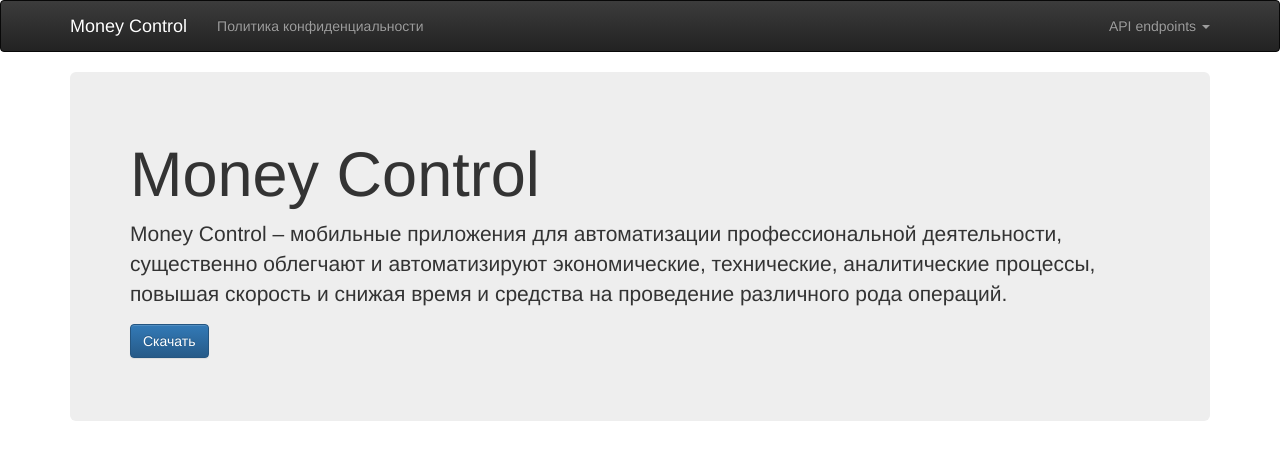
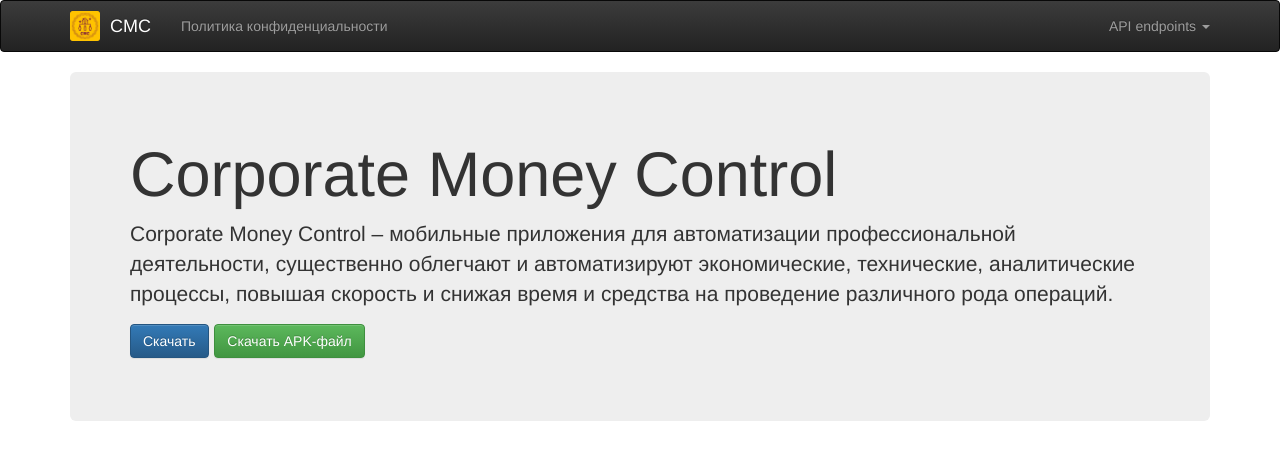
Before and after one commit to n1kko777/moneycontrol-app-api, a Django app: page / in a window 1280 px wide. Shown: the top 460 px of the page. Run offline with Django 3.2, Linux system fonts and the light colour scheme; parts of the project's set-up code (start-up, migrations or seed data) failed here and were passed over; some libraries are stand-ins or nearby versions.

Commit message:
Favicon, link to apk-file

```diff
--- a/app/app/urls.py
+++ b/app/app/urls.py
@@ -8,9 +8,12 @@
 from rest_framework_swagger.views import get_swagger_view
 
 from .views import NewEmailConfirmation
+from django.views.generic import RedirectView
 
 urlpatterns = [
     url(r'^admin/', admin.site.urls),
+    url(r'^favicon\.ico$', RedirectView.as_view(
+        url='/static/images/favicon.ico'), name='favicon'),
     url(r'^$', TemplateView.as_view(template_name="home.html"), name='home'),
     url(r'^privacy/$', TemplateView.as_view(template_name="privacy.html"),
         name='privacy'),
--- a/app/templates/base.html
+++ b/app/templates/base.html
@@ -1,3 +1,5 @@
+{% load static %}
+
 <!DOCTYPE html>
 <html lang="ru">
 
@@ -5,10 +7,12 @@
     <meta charset="utf-8">
     <meta http-equiv="X-UA-Compatible" content="IE=edge">
     <meta name="viewport" content="width=device-width, initial-scale=1">
-    <meta name="description" content="Money Control">
+    <meta name="description" content="Мобильное приложение «Corporate Money Control – корпоративный учет финансов»">
     <meta name="author" content="N1kko777">
 
-    <title>Money Control</title>
+    <title>Corporate Money Control – корпоративный учет финансов</title>
+
+    <link rel="shortcut icon" href="{%  static 'images/favicon.ico' %}" type="image/x-icon">
 
     <!-- Latest compiled and minified CSS -->
     <link rel="stylesheet" href="https://maxcdn.bootstrapcdn.com/bootstrap/3.3.7/css/bootstrap.min.css" integrity="sha384-BVYiiSIFeK1dGmJRAkycuHAHRg32OmUcww7on3RYdg4Va+PmSTsz/K68vbdEjh4u" crossorigin="anonymous">
@@ -64,7 +68,10 @@
                     <span class="icon-bar"></span>
                     <span class="icon-bar"></span>
                 </button>
-                <a style="color: #fff;" class="navbar-brand" href="/">Money Control</a>
+                <a style="display: flex; align-items: center; color: #fff;" class="navbar-brand" href="/">
+                    <img style="display: block; margin-right: 10px;" src="{%  static 'images/logo.png' %}" width="30" height="30" alt="">
+                    <span>CMC</span>
+                </a>
             </div>
             <div class="collapse navbar-collapse">
                 <ul class="nav navbar-nav">
--- a/app/templates/home.html
+++ b/app/templates/home.html
@@ -3,8 +3,11 @@
 {% block content %}
 <!-- Main jumbotron for a primary marketing message or call to action -->
 <div class="jumbotron">
-    <h1>Money Control</h1>
-    <p>Money Control – мобильные приложения для автоматизации профессиональной деятельности, существенно облегчают и автоматизируют экономические, технические, аналитические процессы, повышая скорость и снижая время и средства на проведение различного рода операций.</p>
-    <p><a target="_blank" href="https://expo.io/@n1kko777/moneycontrol-rn-app" class="btn btn-primary">Скачать</a></p>
+    <h1>Corporate Money Control</h1>
+    <p>Corporate Money Control – мобильные приложения для автоматизации профессиональной деятельности, существенно облегчают и автоматизируют экономические, технические, аналитические процессы, повышая скорость и снижая время и средства на проведение различного рода операций.</p>
+    <p>
+        <a target="_blank" href="https://expo.io/@n1kko777/moneycontrol-rn-app" class="btn btn-primary">Скачать</a>
+        <a target="_blank" href="https://yadi.sk/d/uNMh9gLzejFOfg" class="btn btn-success">Скачать APK-файл</a>
+    </p>
 </div>
 {% endblock %}
```
Also changed, not shown: app/static/images/favicon.ico (added), app/static/images/logo.png (added), app/templates/assets/app.png (deleted), 1 other file.
